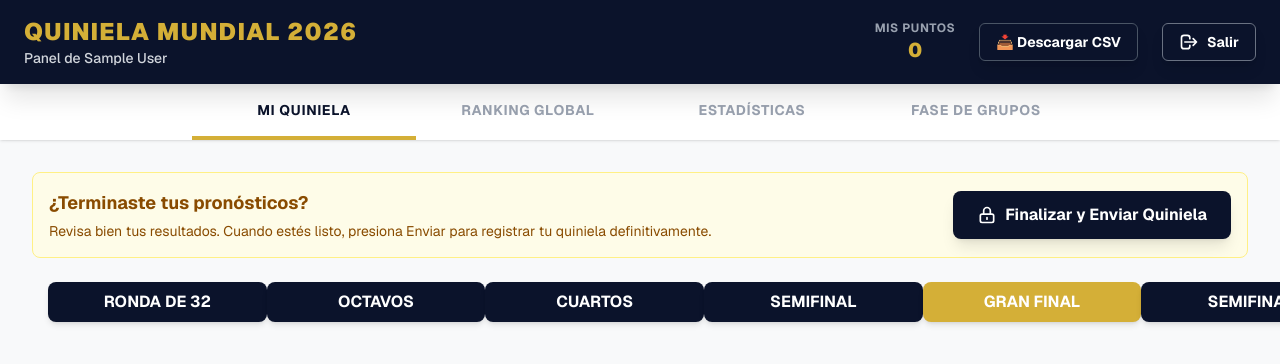
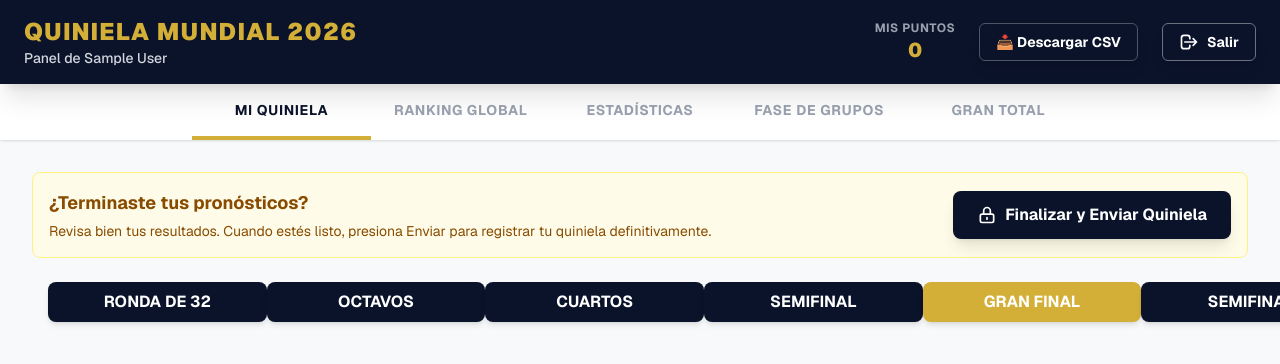
Before and after one commit to svelascotellez/Quiniela2026-3, a Next.js app: page / in a window 1280 px wide. Shown: the top 364 px of the page. Built offline with nearby package versions, Linux system fonts and the light colour scheme; no server answers; the database is empty; sample sign-in values are in the browser's storage.

Commit message:
feat: add grand total ranking tab

```diff
--- a/src/app/page.tsx
+++ b/src/app/page.tsx
@@ -10,6 +10,7 @@ import { SignOutButton } from "@/components/SignOutButton";
 import { RefreshButton } from "@/components/RefreshButton";
 import { DashboardStats } from "@/components/DashboardStats";
 import { GroupStageResults } from "@/components/GroupStageResults";
+import { GrandTotalRanking } from "@/components/GrandTotalRanking";
 
 export default async function Home() {
   const session = await getServerSession(authOptions);
@@ -79,6 +80,10 @@ export default async function Home() {
 
   const groupStageComponent = (
     <GroupStageResults />
+  );
+
+  const grandTotalComponent = (
+    <GrandTotalRanking dbUsers={allUsers.filter((u) => u.role !== "ADMIN")} maxPointsDisputed={maxPointsDisputed} />
   );
 
   const rankingComponent = (
@@ -175,6 +180,7 @@ export default async function Home() {
         rankingComponent={rankingComponent}
         dashboardComponent={dashboardComponent}
         groupStageComponent={groupStageComponent}
+        grandTotalComponent={grandTotalComponent}
       />
     </div>
   );
--- /dev/null
+++ b/src/components/GrandTotalRanking.tsx
@@ -0,0 +1,109 @@
+"use client";
+
+import { groupStageRanking } from "@/lib/groupStageData";
+import { RefreshButton } from "./RefreshButton";
+
+interface DbUser {
+  id: string;
+  username: string;
+  totalPoints: number;
+}
+
+export function GrandTotalRanking({
+  dbUsers,
+  maxPointsDisputed
+}: {
+  dbUsers: DbUser[];
+  maxPointsDisputed: number;
+}) {
+  // Combine points
+  const combinedData = dbUsers.map(dbUser => {
+    // Attempt to match names case-insensitively and ignoring extra spaces
+    const cleanDbName = dbUser.username.trim().toLowerCase();
+    const groupMatch = groupStageRanking.find(g => g.name.trim().toLowerCase() === cleanDbName);
+
+    const groupPoints = groupMatch ? groupMatch.points : 0;
+    const knockoutPoints = dbUser.totalPoints;
+    const totalPoints = groupPoints + knockoutPoints;
+
+    return {
+      id: dbUser.id,
+      username: dbUser.username,
+      groupPoints,
+      knockoutPoints,
+      totalPoints
+    };
+  });
+
+  // Sort descending
+  combinedData.sort((a, b) => b.totalPoints - a.totalPoints);
+
+  // Apply Olympic Ranking
+  let currentRank = 1;
+  let currentPoints = -1;
+  const rankedUsers = combinedData.map((u, i) => {
+    if (u.totalPoints !== currentPoints) {
+      currentRank = i + 1;
+      currentPoints = u.totalPoints;
+    }
+    return { ...u, rank: currentRank };
+  });
+
+  return (
+    <div className="max-w-3xl mx-auto p-4 md:p-8">
+      <div className="bg-[#fff9e6] rounded-xl shadow-lg border border-[#f5d97d] p-6 mb-8 text-[#0b132b]">
+        <h2 className="text-xl md:text-2xl font-black mb-2 flex items-center gap-2">
+          🌟 RANKING ACUMULADO (GRUPOS + ELIMINATORIAS) 🌟
+        </h2>
+        <div className="flex flex-col md:flex-row md:items-center justify-between mb-4 gap-4">
+          <div>
+            <p className="text-sm md:text-base font-medium text-gray-700 mb-1">
+              Esta tabla suma los puntos históricos de la Fase de Grupos con los puntos actuales.
+            </p>
+            <p className="text-sm md:text-base font-semibold text-gray-700 flex items-center gap-2 mb-1">
+              📊 Actualizado: {new Date().toLocaleString("es-MX", { dateStyle: "short", timeStyle: "short", timeZone: "America/Mexico_City" })}
+            </p>
+          </div>
+          <div>
+            <RefreshButton />
+          </div>
+        </div>
+        <hr className="border-t-2 border-dashed border-[#f5d97d] my-4" />
+
+        <ul className="space-y-3">
+          {rankedUsers.map((u, i) => {
+            let emoji = "🏃‍♂️";
+            if (u.rank === 1) emoji = "🥇";
+            else if (u.rank === 2) emoji = "🥈";
+            else if (u.rank === 3) emoji = "🥉";
+
+            return (
+              <li key={u.id} className="flex flex-col md:flex-row md:items-center text-sm md:text-base font-medium p-2 hover:bg-white/50 rounded transition-colors">
+                <div className="flex items-center flex-1">
+                  <span className="w-6 text-right mr-1 font-bold">{u.rank}.</span>
+                  <span className="mr-2">{emoji}</span>
+                  <span className="uppercase">{u.username}</span>
+                </div>
+                <div className="flex items-center md:ml-4 text-gray-600">
+                  <span className="text-xs mr-2">Grupos: <span className="font-bold text-[#0b132b]">{u.groupPoints}</span></span>
+                  <span className="text-xs mr-2">+ F.Final: <span className="font-bold text-[#0b132b]">{u.knockoutPoints}</span></span>
+                  <span className="mx-2">➔</span>
+                  <span className="font-bold text-lg text-[#d4af37]">{u.totalPoints} pts</span>
+                </div>
+              </li>
+            );
+          })}
+        </ul>
+
+        {rankedUsers.length > 0 && (
+          <>
+            <hr className="border-t-2 border-dashed border-[#f5d97d] my-4" />
+            <p className="font-bold text-center mt-4">
+              🔥 ¡{rankedUsers[0].username} encabeza el Ranking Acumulado Absoluto! 👑
+            </p>
+          </>
+        )}
+      </div>
+    </div>
+  );
+}
--- a/src/components/GroupStageResults.tsx
+++ b/src/components/GroupStageResults.tsx
@@ -1,28 +1,8 @@
 "use client";
 
+import { groupStageRanking } from "@/lib/groupStageData";
+
 export function GroupStageResults() {
-  const groupStageRanking = [
-    { rank: 1, name: "LUISGAMBINO", points: 72, exact: 13, eff: "33.3%", emoji: "🥇" },
-    { rank: 2, name: "Salvador Velasco", points: 63, exact: 10, eff: "29.2%", emoji: "🥈" },
-    { rank: 2, name: "Esly Diaz", points: 63, exact: 8, eff: "29.2%", emoji: "🥈" },
-    { rank: 4, name: "Final Nancy", points: 62, exact: 9, eff: "28.7%", emoji: "🏃‍♂️" },
-    { rank: 5, name: "Joand Hernandez", points: 61, exact: 9, eff: "28.2%", emoji: "🏃‍♂️" },
-    { rank: 6, name: "Final Alex Meneses", points: 60, exact: 10, eff: "27.8%", emoji: "🏃‍♂️" },
-    { rank: 7, name: "MoisesLeyva Moyejita", points: 59, exact: 7, eff: "27.3%", emoji: "🏃‍♂️" },
-    { rank: 8, name: "Cris HerreraR (1)", points: 58, exact: 8, eff: "26.9%", emoji: "🏃‍♂️" },
-    { rank: 9, name: "Yadira Estrada Ganadora", points: 55, exact: 9, eff: "25.5%", emoji: "🏃‍♂️" },
-    { rank: 10, name: "Final GuillermoDG", points: 54, exact: 6, eff: "25.0%", emoji: "🏃‍♂️" },
-    { rank: 10, name: "SCampoamorR Mundial 2026", points: 54, exact: 6, eff: "25.0%", emoji: "🏃‍♂️" },
-    { rank: 12, name: "Final Heidi QJ", points: 53, exact: 6, eff: "24.5%", emoji: "🏃‍♂️" },
-    { rank: 13, name: "Jose Carlos Aragon", points: 52, exact: 7, eff: "24.1%", emoji: "🏃‍♂️" },
-    { rank: 14, name: "Efrain RA", points: 48, exact: 7, eff: "22.2%", emoji: "🏃‍♂️" },
-    { rank: 14, name: "Final GriseldaMP", points: 48, exact: 6, eff: "22.2%", emoji: "🏃‍♂️" },
-    { rank: 16, name: "Edith Alejandra Pescador", points: 47, exact: 6, eff: "21.8%", emoji: "🏃‍♂️" },
-    { rank: 16, name: "Liliana", points: 47, exact: 6, eff: "21.8%", emoji: "🏃‍♂️" },
-    { rank: 18, name: "Arnold Ronaldo", points: 45, exact: 4, eff: "20.8%", emoji: "🏃‍♂️" },
-    { rank: 19, name: "IVAN MEJIA QUINIELA 8905", points: 43, exact: 5, eff: "19.9%", emoji: "🏃‍♂️" },
-    { rank: 20, name: "Paloma Alonso-1", points: 42, exact: 4, eff: "19.4%", emoji: "🏃‍♂️" },
-  ];
 
   return (
     <div className="max-w-3xl mx-auto p-4 md:p-8">
--- a/src/components/UserTabs.tsx
+++ b/src/components/UserTabs.tsx
@@ -6,14 +6,16 @@ export function UserTabs({
   bracketComponent,
   rankingComponent,
   dashboardComponent,
-  groupStageComponent
+  groupStageComponent,
+  grandTotalComponent
 }: {
   bracketComponent: React.ReactNode;
   rankingComponent: React.ReactNode;
   dashboardComponent?: React.ReactNode;
   groupStageComponent?: React.ReactNode;
+  grandTotalComponent?: React.ReactNode;
 }) {
-  const [activeTab, setActiveTab] = useState<"bracket" | "ranking" | "dashboard" | "groupStage">("bracket");
+  const [activeTab, setActiveTab] = useState<"bracket" | "ranking" | "dashboard" | "groupStage" | "grandTotal">("bracket");
 
   return (
     <div className="flex flex-col flex-1 h-full">
@@ -60,6 +62,16 @@ export function UserTabs({
           >
             Fase de Grupos
           </button>
+          <button
+            onClick={() => setActiveTab("grandTotal")}
+            className={`flex-1 py-4 text-center font-bold text-xs md:text-sm uppercase tracking-wider transition-colors border-b-4 ${
+              activeTab === "grandTotal"
+                ? "border-[#d4af37] text-[#0b132b]"
+                : "border-transparent text-gray-400 hover:text-gray-600 hover:bg-gray-50"
+            }`}
+          >
+            Gran Total
+          </button>
         </div>
       </div>
 
@@ -85,6 +97,11 @@ export function UserTabs({
             {groupStageComponent}
           </div>
         )}
+        {activeTab === "grandTotal" && (
+          <div className="flex-1 overflow-y-auto bg-[#fff9e6]">
+            {grandTotalComponent}
+          </div>
+        )}
       </div>
     </div>
   );
--- /dev/null
+++ b/src/lib/groupStageData.ts
@@ -0,0 +1,22 @@
+export const groupStageRanking = [
+  { rank: 1, name: "LUISGAMBINO", points: 72, exact: 13, eff: "33.3%", emoji: "🥇" },
+  { rank: 2, name: "Salvador Velasco", points: 63, exact: 10, eff: "29.2%", emoji: "🥈" },
+  { rank: 2, name: "Esly Diaz", points: 63, exact: 8, eff: "29.2%", emoji: "🥈" },
+  { rank: 4, name: "Final Nancy", points: 62, exact: 9, eff: "28.7%", emoji: "🏃‍♂️" },
+  { rank: 5, name: "Joand Hernandez", points: 61, exact: 9, eff: "28.2%", emoji: "🏃‍♂️" },
+  { rank: 6, name: "Final Alex Meneses", points: 60, exact: 10, eff: "27.8%", emoji: "🏃‍♂️" },
+  { rank: 7, name: "MoisesLeyva Moyejita", points: 59, exact: 7, eff: "27.3%", emoji: "🏃‍♂️" },
+  { rank: 8, name: "Cris HerreraR (1)", points: 58, exact: 8, eff: "26.9%", emoji: "🏃‍♂️" },
+  { rank: 9, name: "Yadira Estrada Ganadora", points: 55, exact: 9, eff: "25.5%", emoji: "🏃‍♂️" },
+  { rank: 10, name: "Final GuillermoDG", points: 54, exact: 6, eff: "25.0%", emoji: "🏃‍♂️" },
+  { rank: 10, name: "SCampoamorR Mundial 2026", points: 54, exact: 6, eff: "25.0%", emoji: "🏃‍♂️" },
+  { rank: 12, name: "Final Heidi QJ", points: 53, exact: 6, eff: "24.5%", emoji: "🏃‍♂️" },
+  { rank: 13, name: "Jose Carlos Aragon", points: 52, exact: 7, eff: "24.1%", emoji: "🏃‍♂️" },
+  { rank: 14, name: "Efrain RA", points: 48, exact: 7, eff: "22.2%", emoji: "🏃‍♂️" },
+  { rank: 14, name: "Final GriseldaMP", points: 48, exact: 6, eff: "22.2%", emoji: "🏃‍♂️" },
+  { rank: 16, name: "Edith Alejandra Pescador", points: 47, exact: 6, eff: "21.8%", emoji: "🏃‍♂️" },
+  { rank: 16, name: "Liliana", points: 47, exact: 6, eff: "21.8%", emoji: "🏃‍♂️" },
+  { rank: 18, name: "Arnold Ronaldo", points: 45, exact: 4, eff: "20.8%", emoji: "🏃‍♂️" },
+  { rank: 19, name: "IVAN MEJIA QUINIELA 8905", points: 43, exact: 5, eff: "19.9%", emoji: "🏃‍♂️" },
+  { rank: 20, name: "Paloma Alonso-1", points: 42, exact: 4, eff: "19.4%", emoji: "🏃‍♂️" },
+];
```
